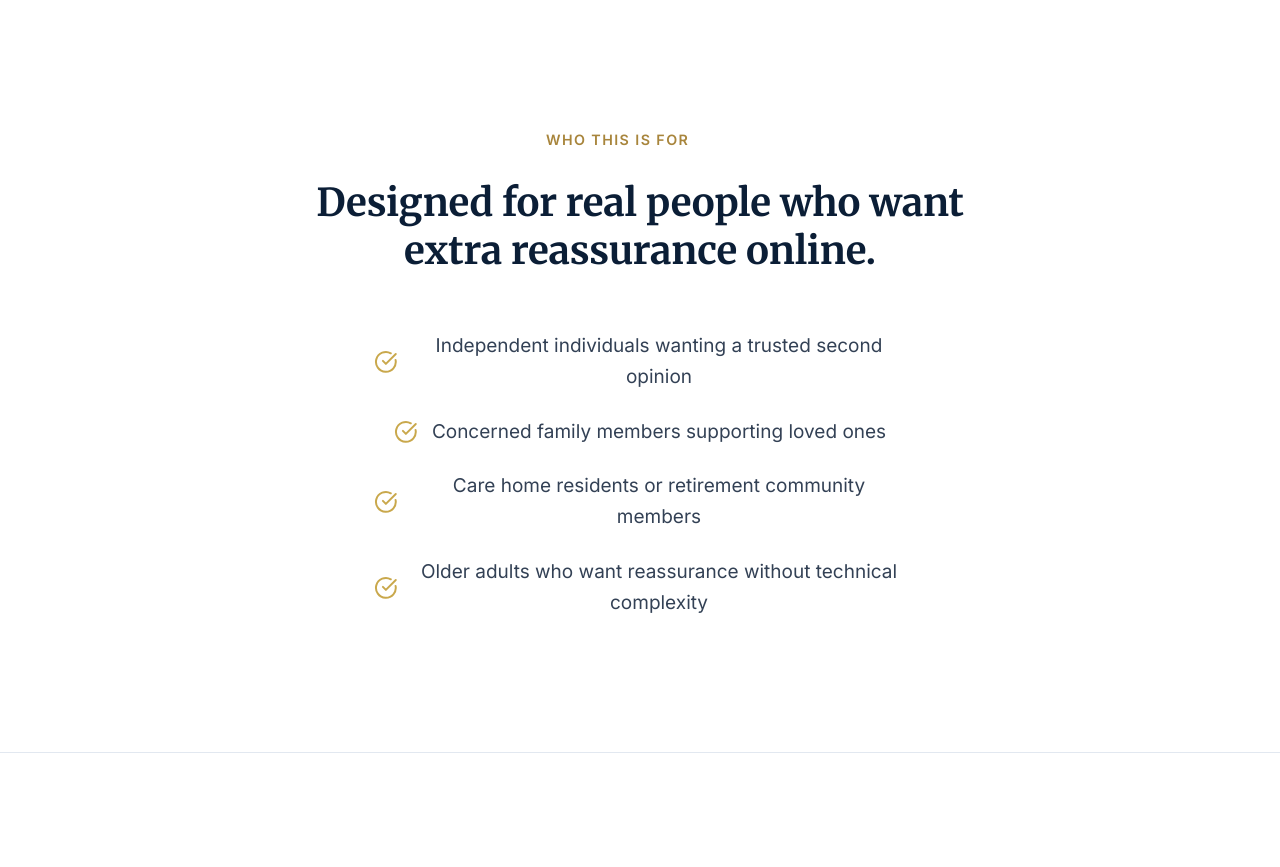
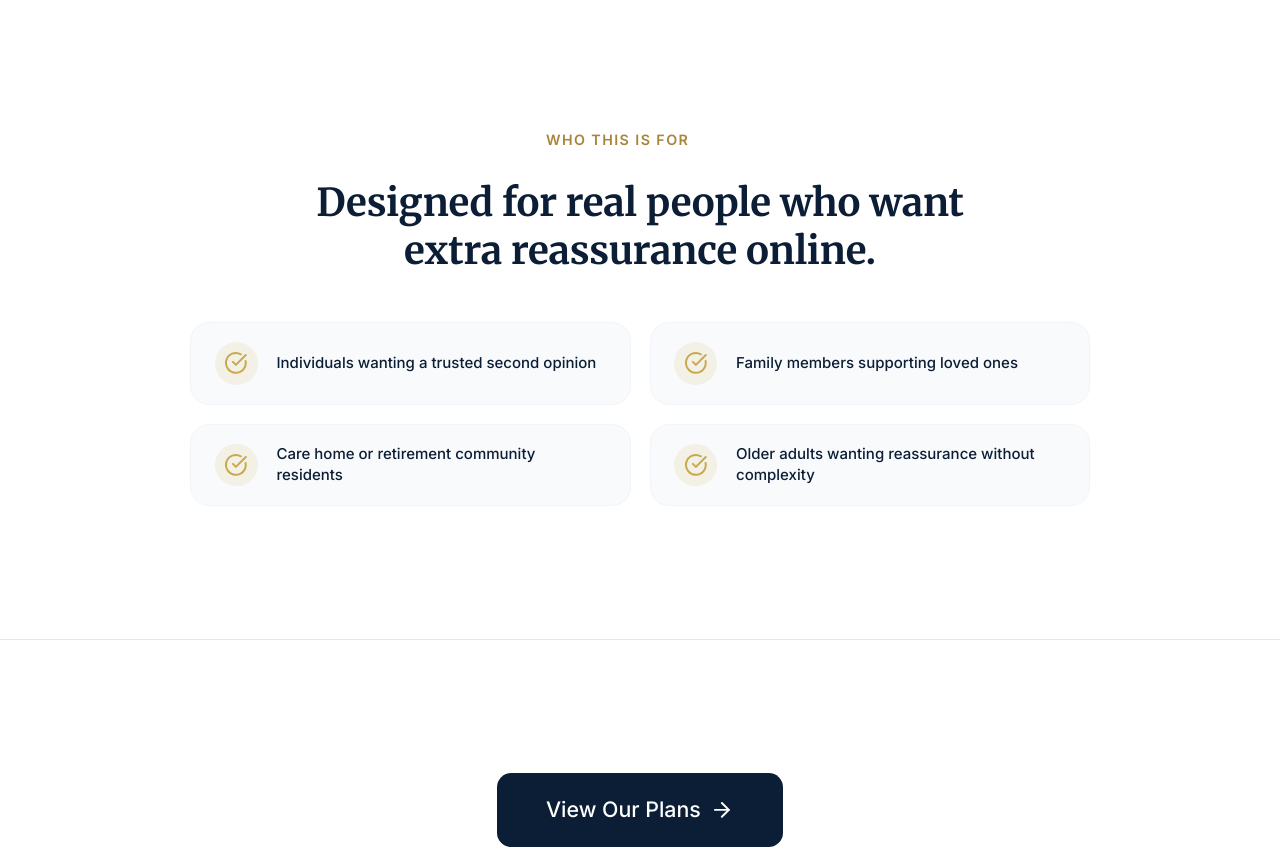
Before and after one commit to krowan444/Second-Look-Protect, a React (Vite) app: page / in a window 1280 px wide. Shown: the part 2380-3247 px from the top of the page. Built offline with nearby package versions, Linux system fonts and the light colour scheme; no server answers.

Commit message:
Who This Is For: redesign as 2-col card grid with icon badges and updated copy

```diff
--- a/src/App.tsx
+++ b/src/App.tsx
@@ -608,28 +608,45 @@ export default function App() {
 
       {/* ── Who This Is For ──────────────────────────────────────────────── */}
       <SectionWrapper background="white" topBorder>
-        <div className="max-w-xl mx-auto text-center">
+        {/* Header — centred */}
+        <div className="max-w-xl mx-auto text-center mb-10">
           <p className="text-[#A8853C] text-xs font-semibold tracking-widest uppercase mb-6">
             Who this is for
           </p>
-          <h2 className="text-[#0B1E36] mb-12">
+          <h2 className="text-[#0B1E36]">
             Designed for real people who want extra reassurance online.
           </h2>
+        </div>
 
-          <ul className="space-y-5 max-w-md mx-auto" role="list">
-            {[
-              'Independent individuals wanting a trusted second opinion',
-              'Concerned family members supporting loved ones',
-              'Care home residents or retirement community members',
-              'Older adults who want reassurance without technical complexity',
-            ].map((item) => (
-              <li key={item} className="flex items-center justify-center gap-3">
-                <CheckCircle className="w-5 h-5 text-[#C9A84C] shrink-0" aria-hidden="true" />
-                <span className="text-slate-700 text-base leading-relaxed">{item}</span>
-              </li>
-            ))}
-          </ul>
-        </div>
+        {/* 2-col card grid */}
+        <ul
+          className="max-w-[900px] mx-auto grid grid-cols-1 sm:grid-cols-2 gap-4"
+          role="list"
+        >
+          {[
+            'Individuals wanting a trusted second opinion',
+            'Family members supporting loved ones',
+            'Care home or retirement community residents',
+            'Older adults wanting reassurance without complexity',
+          ].map((item) => (
+            <li
+              key={item}
+              className="flex items-center gap-4 bg-slate-50 border border-slate-100 rounded-2xl px-5 py-4"
+            >
+              {/* Icon badge */}
+              <div
+                className="w-9 h-9 rounded-full bg-[#C9A84C]/12 flex items-center justify-center shrink-0"
+                aria-hidden="true"
+              >
+                <CheckCircle className="w-5 h-5 text-[#C9A84C]" />
+              </div>
+              {/* Text */}
+              <span className="text-[#0B1E36] font-medium text-[15px] leading-snug">
+                {item}
+              </span>
+            </li>
+          ))}
+        </ul>
       </SectionWrapper>
 
       {/* ── View Our Plans CTA ─────────────────────────────────────────── */}
```
